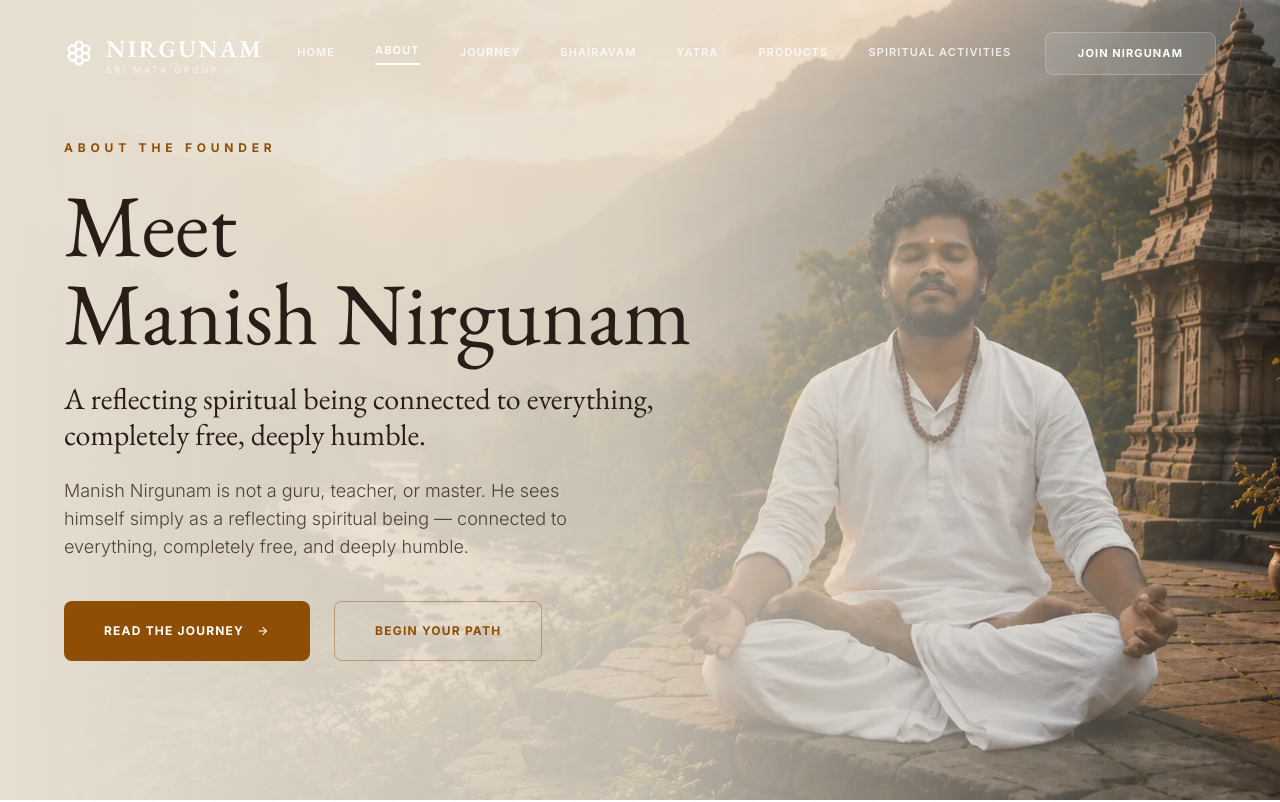
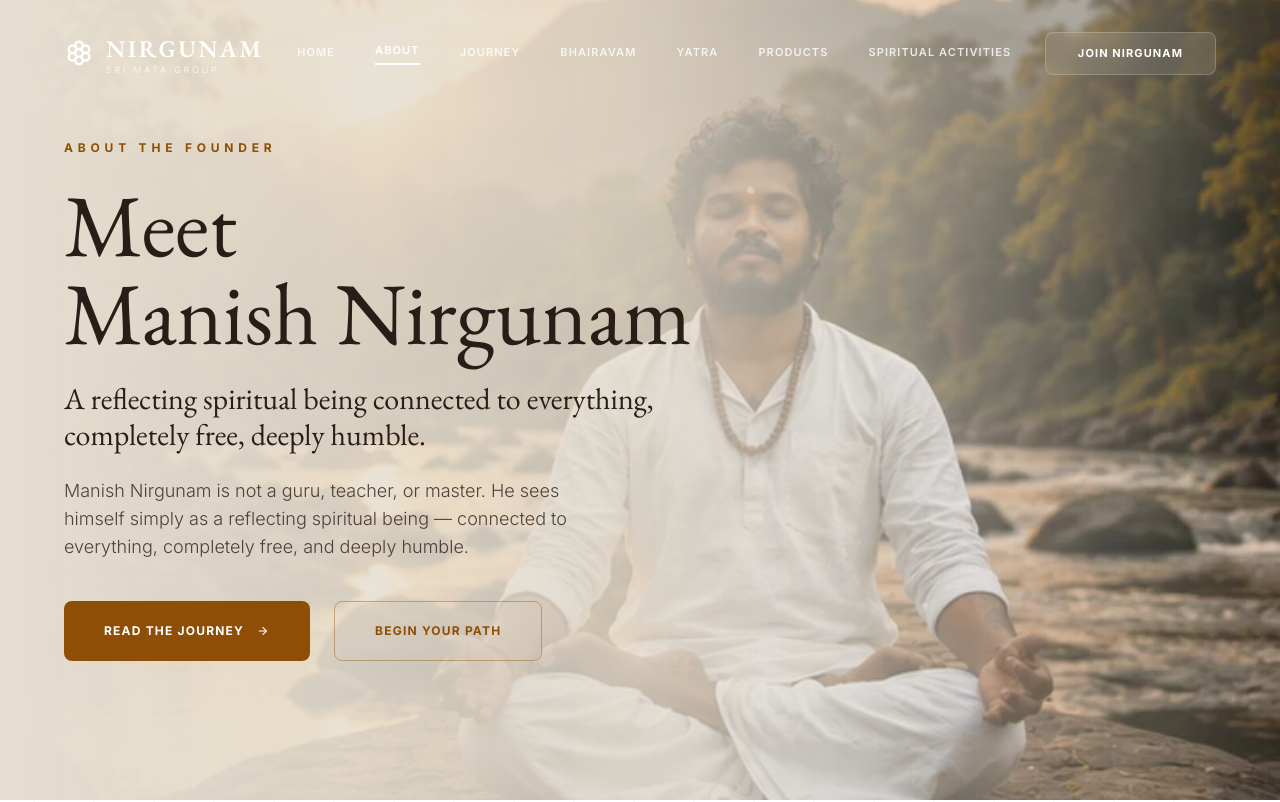
Before and after one commit to Anirudh-98/Nirgunam, a React (Vite) app: page /about in a window 1280 px wide. Shown: the top 802 px of the page. Built offline with nearby package versions, Linux system fonts and the light colour scheme.

Commit message:
Update hero images for desktop

```diff
--- a/src/pages/About.jsx
+++ b/src/pages/About.jsx
@@ -48,7 +48,7 @@ export default function About() {
         <div className="absolute inset-0 z-0">
           <picture>
             <source media="(max-width: 768px)" srcSet="/img2.webp" />
-            <img alt="Manish Meditating" className="w-full h-full object-cover object-right lg:object-center mix-blend-multiply opacity-90" src="/heroimg.webp" />
+            <img alt="Manish Meditating" className="w-full h-full object-cover object-right lg:object-center mix-blend-multiply opacity-90" src="/img2.webp" />
           </picture>
           <div className="absolute inset-0 bg-gradient-to-r from-[#e6dfd1] via-[#e6dfd1]/80 to-transparent"></div>
         </div>
--- a/src/pages/Bhairavam.jsx
+++ b/src/pages/Bhairavam.jsx
@@ -23,7 +23,7 @@ export default function Bhairavam() {
             <img
               alt="Bhairavam Meditation"
               className="w-full h-full object-cover object-right lg:object-center mix-blend-multiply opacity-90"
-              src="/bhairavam.png"
+              src="/img4.webp"
               onError={(e) => { e.target.src = "https://lh3.googleusercontent.com/aida-public/AB6AXuC9nMkGHy1eUFkJWPrvjBW6fH4yHw4IpClhTC8bKCtaNK8sTOJHanH_4l0A09y1ikBB4n2h6CpAhrqJTXGdCqid3TJlxRya5sEAzDID1C4CejMYP10JFPxUKLB_R5HK_BsHt-8duFYzXQcel0ZED1pp79w6y9e-8d_Fgua8lAZbjzEMMgHWc3jempCK2NbHjjlvUTv4J2Ks8Nhib5D-wz5nWuCkOHcvvJlFs_rObEGocbGv1pEi5MkHxVwVa1vXZdrL1yOiEU-VeYub" }}
             />
           </picture>
--- a/src/pages/Journey.jsx
+++ b/src/pages/Journey.jsx
@@ -70,7 +70,7 @@ export default function Journey() {
             <img
               alt="Manish Meditating at Sunrise"
               className="w-full h-full object-cover object-right"
-              src="/heroimg.webp"
+              src="/img3.webp"
             />
           </picture>
           {/* Gradient to blend image with ivory background on the left */}
--- a/src/pages/Yatra.jsx
+++ b/src/pages/Yatra.jsx
@@ -49,7 +49,7 @@ export default function Yatra() {
             <img
               alt="Yatra Meditation"
               className="w-full h-full object-cover object-center mix-blend-multiply opacity-90"
-              src="/heroimg.webp"
+              src="/img2.webp"
               onError={(e) => { e.target.src = "https://lh3.googleusercontent.com/aida-public/AB6AXuDQq0s45XzZ-Qz7l9q3R475_H6g47t8P6Z_9239WfX2062x28x_8992_803fQx3446-f_904xQ_5H1Y96939b4bX9QW5Z-5_VzX6691461993444_2hG_y9-7_R7-0243_z28V1z-2y9x985qQ6_Z-4Q58bX5716W4-x_2209q93Wq990xZ-y-V3Qy7Z3_0b2z6-23V46_8-6fH-Q91_qXz-189_01b22XfH-xX2q-Q1Z-W35x4QW44Q" }}
             />
           </picture>
```
